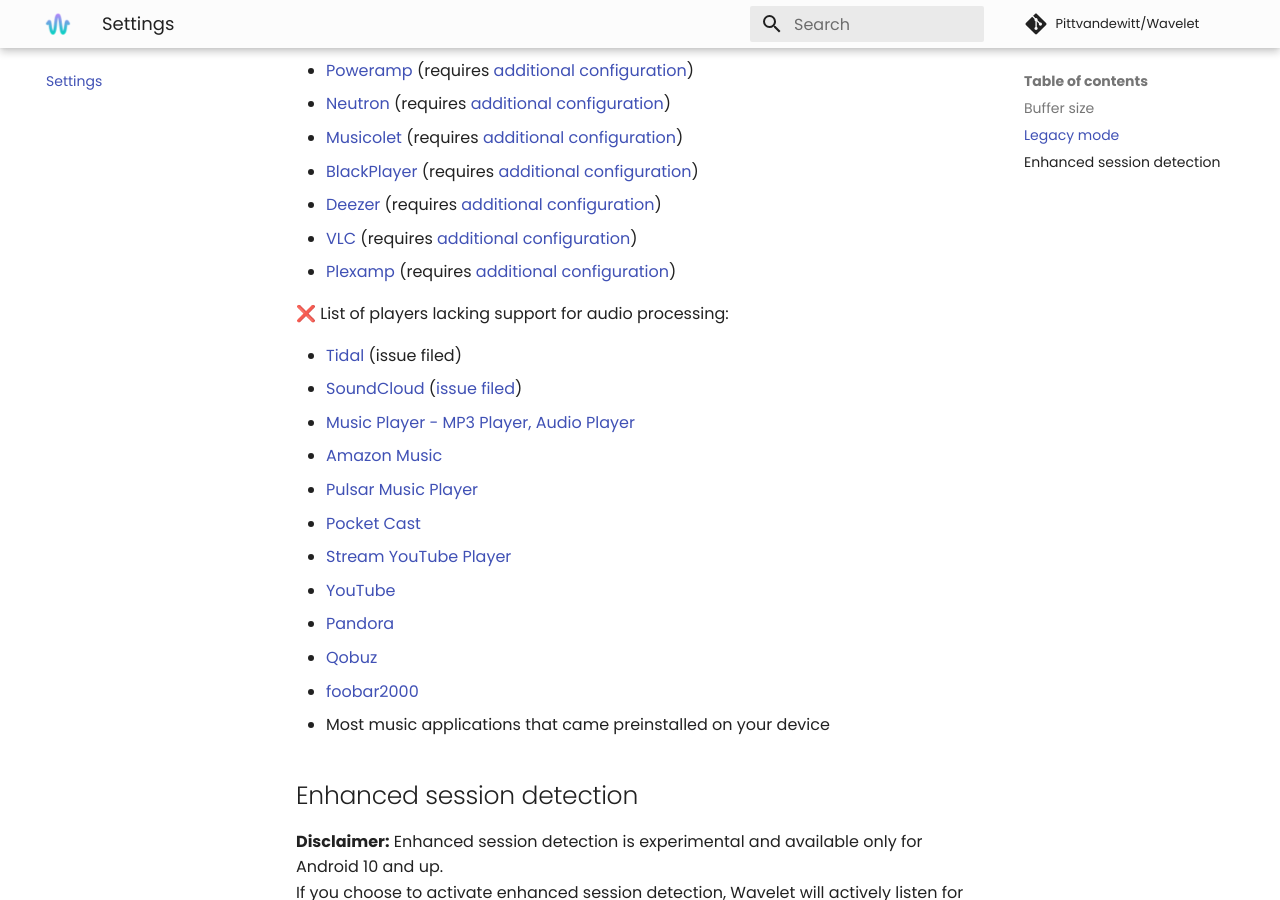
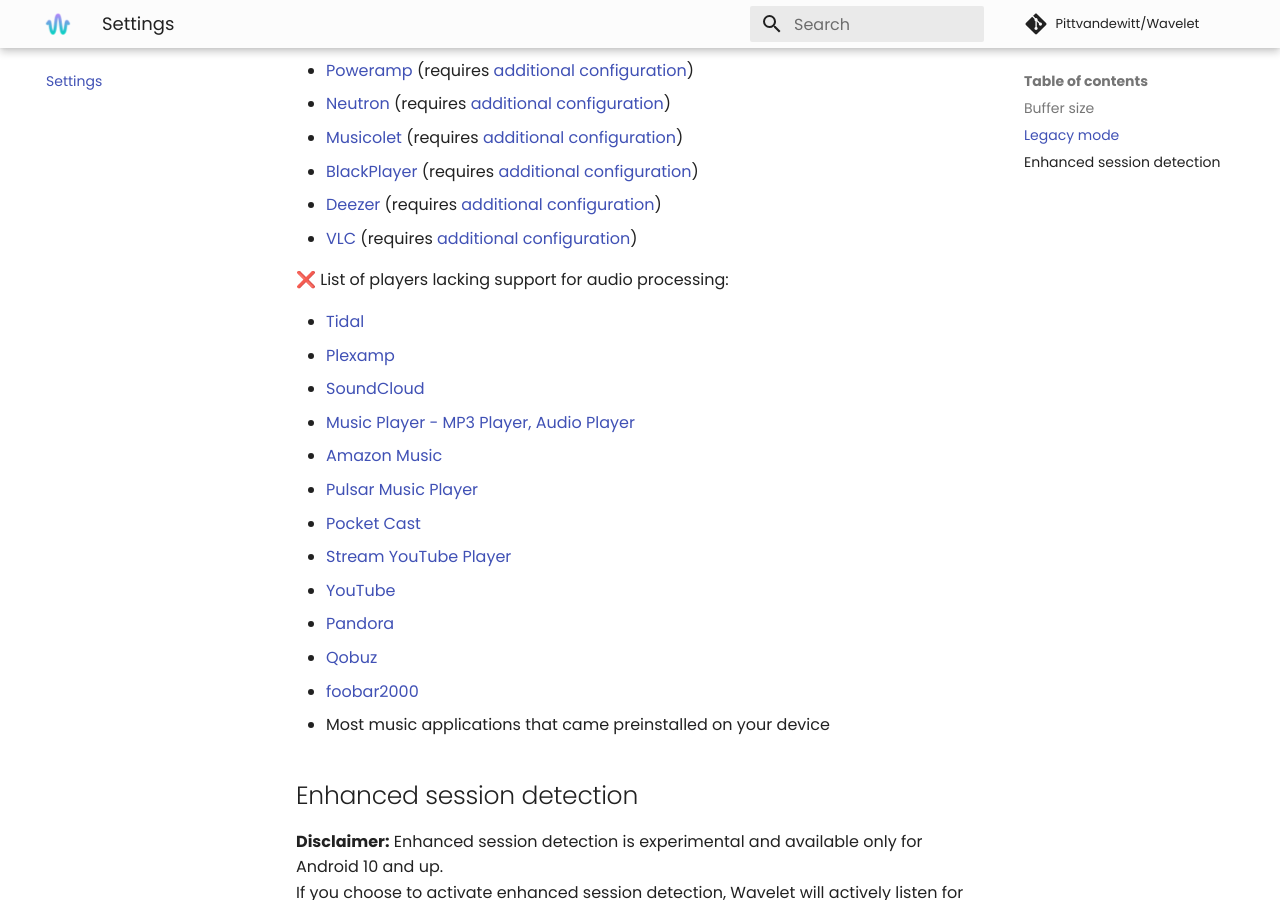
Before and after one commit to Pittvandewitt/Wavelet, an MkDocs documentation site: the page built from docs/Settings.md, in a window 1280 px wide and 900 px high, scrolled down 1031 px. Built offline with MkDocs 1.6.1 and Material for MkDocs 9.7.7, drawn with Linux system fonts in a browser that asks for light colours; emoji names are drawn with the system emoji font; comment, search, counter and statistics services are not loaded.

Commit message:
Remove Plexamp from supported music players

```diff
--- a/docs/Settings.md
+++ b/docs/Settings.md
@@ -28,12 +28,12 @@
 * [BlackPlayer](https://play.google.com/store/apps/details?id=com.musicplayer.blackplayerfree) (requires [additional configuration](/Configuration#blackplayer))
 * [Deezer](https://play.google.com/store/apps/details?id=deezer.android.app) (requires [additional configuration](/Configuration#deezer))
 * [VLC](https://play.google.com/store/apps/details?id=org.videolan.vlc) (requires [additional configuration](/Configuration#vlc))
-* [Plexamp](https://play.google.com/store/apps/details?id=tv.plex.labs.plexamp) (requires [additional configuration](/Configuration#plexamp))
 
 ❌ List of players lacking support for audio processing:
 
-* [Tidal](https://play.google.com/store/apps/details?id=com.aspiro.tidal) (issue filed)
-* [SoundCloud](https://play.google.com/store/apps/details?id=com.soundcloud.android) ([issue filed](https://help.soundcloud.com/requests/483626/))
+* [Tidal](https://play.google.com/store/apps/details?id=com.aspiro.tidal)
+* [Plexamp](https://play.google.com/store/apps/details?id=tv.plex.labs.plexamp)
+* [SoundCloud](https://play.google.com/store/apps/details?id=com.soundcloud.android)
 * [Music Player - MP3 Player, Audio Player](https://play.google.com/store/apps/details?id=musicplayer.musicapps.music.mp3player)
 * [Amazon Music](https://play.google.com/store/apps/details?id=com.amazon.mp3)
 * [Pulsar Music Player](https://play.google.com/store/apps/details?id=com.rhmsoft.pulsar)
--- a/docs/stylesheets/extra.css
+++ b/docs/stylesheets/extra.css
@@ -3,6 +3,7 @@
     --md-primary-fg-color--light: #FCFCFC;
     --md-primary-fg-color--dark:  #1B1B1B;
   }
+
 .md-header__topic:first-child {
   font-weight: 500;
 }
```
Also changed, not shown: docs/Configuration.md (+0 -5 lines).
